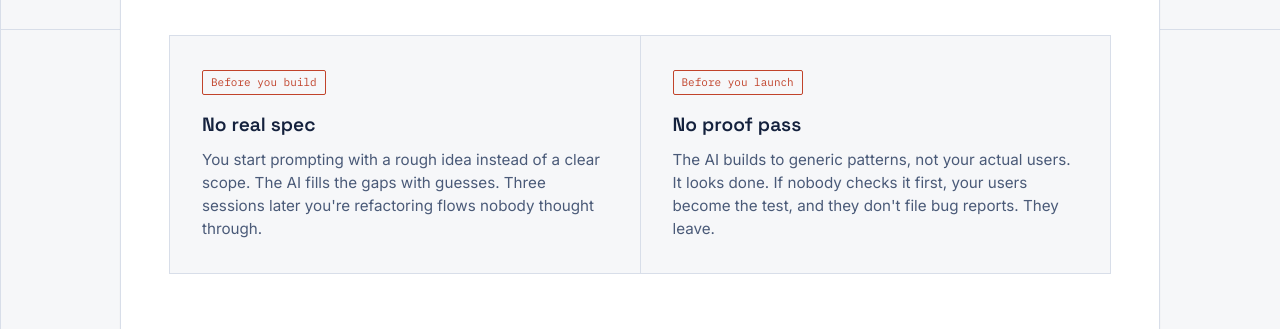
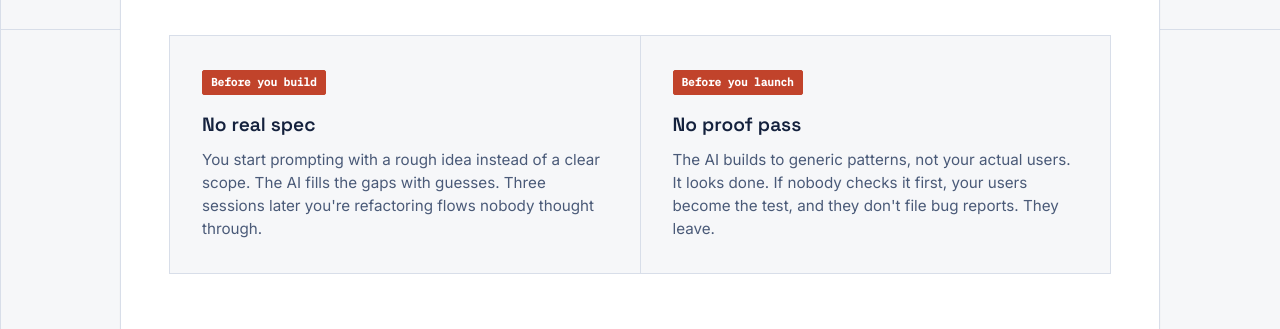
Before and after one commit to brynndle/blueprint-and-rescue, a plain HTML site: page index.html in a window 1280 px wide. Shown: the part 771-1100 px from the top of the page. Drawn offline with Linux system fonts and the light colour scheme.

Commit message:
Fill problem-card pills with red, bold white type
Co-Authored-By: Claude Opus 5 <noreply@anthropic.com>

```diff
--- a/index.html
+++ b/index.html
@@ -156,7 +156,9 @@
   .problem-card{ background: var(--white); padding: 32px; }
   .problem-card .tag{
     display:inline-block; font-family:'IBM Plex Mono', monospace; font-size: 11px;
-    color: var(--marker); border: 1px solid var(--marker); padding: 3px 8px;
+    font-weight: 700;
+    color: var(--white); background: var(--marker);
+    border: 1px solid var(--marker); padding: 3px 8px;
     border-radius: var(--radius); margin-bottom: 16px;
   }
   .problem-card h3{ font-family:'Space Grotesk', sans-serif; font-size: 1.2rem; margin-bottom: 10px; font-weight: 600; }
```
